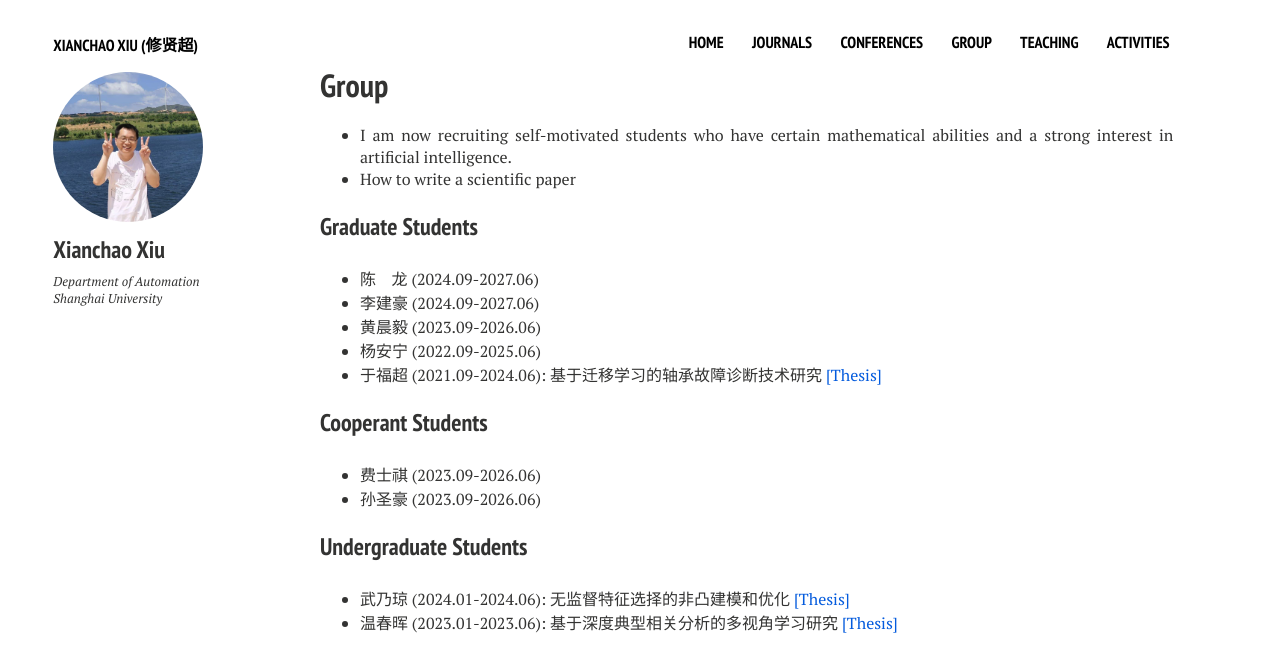
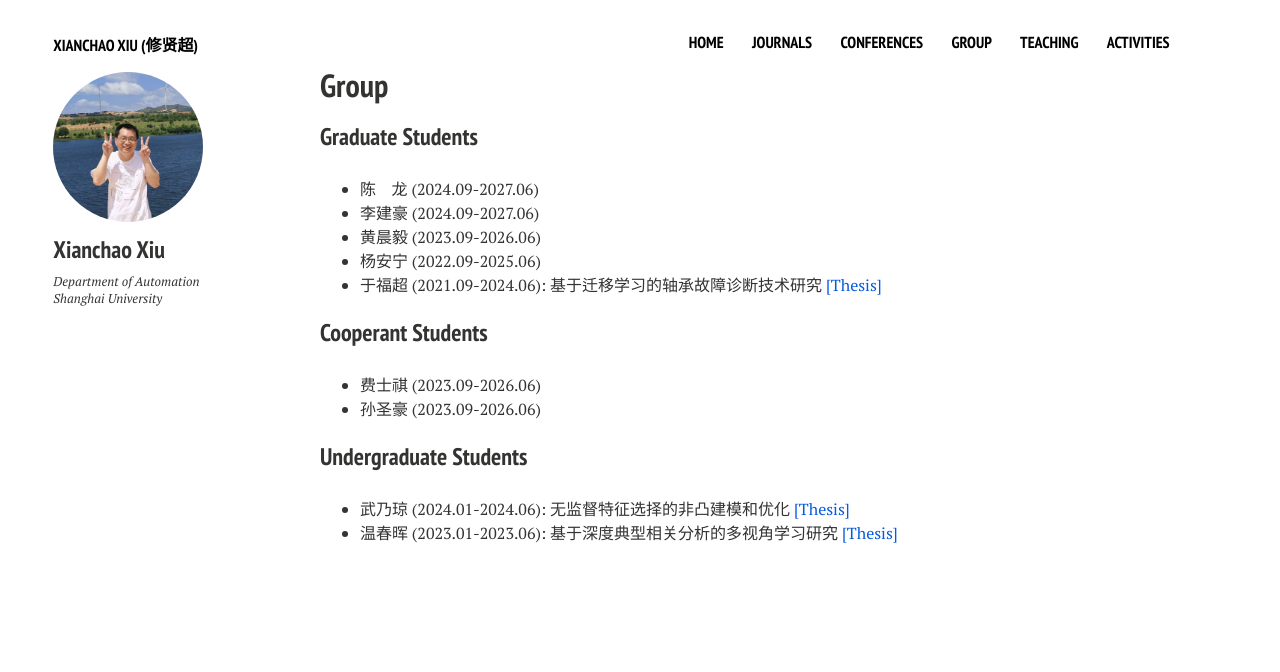
Before and after one commit to xianchaoxiu/xianchaoxiu.github.io, a Jekyll site: the page built from group/index.md, in a window 1280 px wide. Shown: the top 672 px of the page. Built offline with Jekyll 4.4.1, drawn with Linux system fonts in a browser that asks for light colours; nearby versions of some CDN libraries.

Commit message:
Update index.md

```diff
--- a/group/index.md
+++ b/group/index.md
@@ -6,11 +6,6 @@ tags: [group]
 comments: false
 share: false
 ---
-
-
-* I am now recruiting self-motivated students who have certain mathematical abilities and a strong interest in artificial intelligence.
-* How to write a scientific paper
-
 
 
 ### Graduate Students
```
